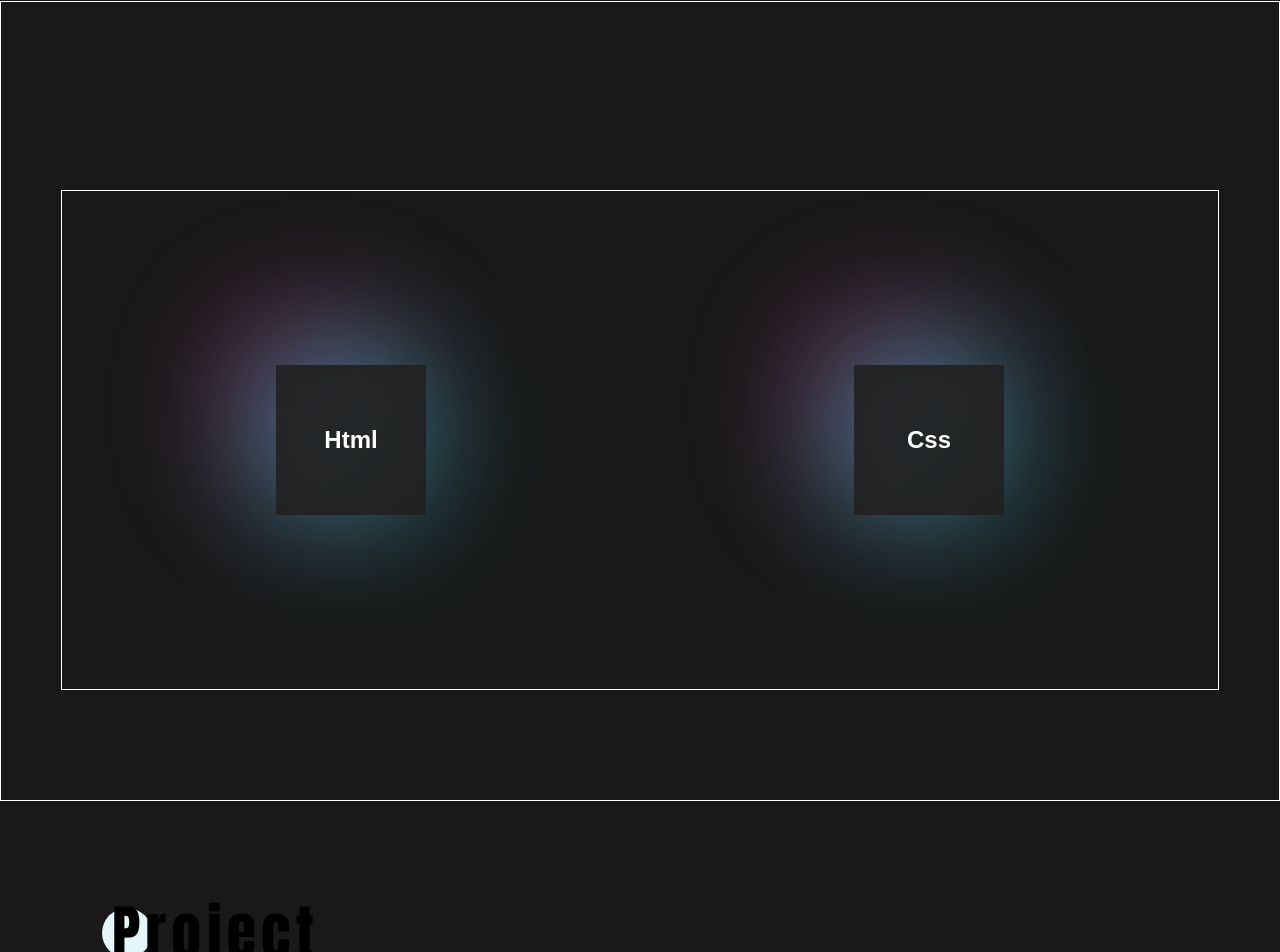
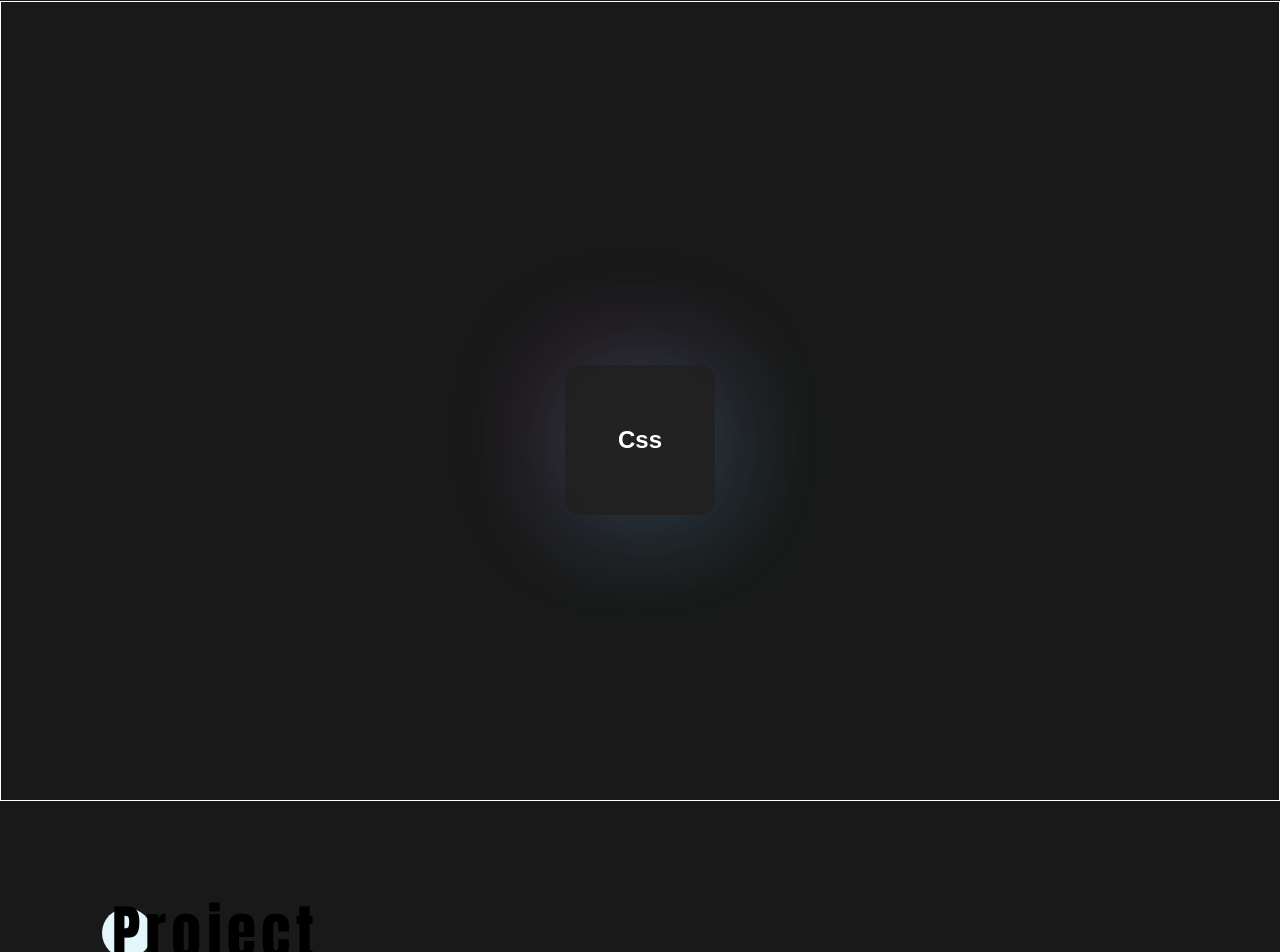
Before and after one commit to eunyechan/my-portfolio, a React (Create React App) app: page / in a window 1280 px wide. Shown: the part 1699-2651 px from the top of the page. Built offline with nearby package versions, Linux system fonts and the light colour scheme.

Commit message:
스킬부분

```diff
--- a/src/App.tsx
+++ b/src/App.tsx
@@ -976,7 +976,6 @@ const BodySkilsCircleContainer = styled.div`
   position: relative;
   overflow: hidden;
   z-index: 0;
-  border: 1px solid white;
 `;
 
 const backglow1 = keyframes`
@@ -1050,7 +1049,7 @@ const BodySkilsHtmlCircle = styled(motion.div)`
   color: white;
   position: relative;
   cursor: pointer;
-  &:hover {
+  /* &:hover {
     .html_big_circle {
       display: flex;
       opacity: 1;
@@ -1059,7 +1058,7 @@ const BodySkilsHtmlCircle = styled(motion.div)`
       display: none;
       opacity: 0;
     }
-  }
+  } */
 `;
 
 const BodySkilsCssCircle = styled(motion.div)`
@@ -1067,18 +1066,31 @@ const BodySkilsCssCircle = styled(motion.div)`
   width: 150px;
   height: 150px;
   color: white;
-  position: relative;
+  /* position: relative; */
   cursor: pointer;
-
   &:hover {
+    .css_circle_glow {
+    }
+  }
+
+  /* &:hover {
     .css_big_circle {
-      display: flex;
       opacity: 1;
     }
     .html_circle_glow {
-      display: none;
       opacity: 0;
     }
+  } */
+`;
+
+const boxFade = keyframes`
+  from {
+    display:none;
+    opacity: 0;
+  }
+  to {
+    display:flex;
+    opacity: 1;
   }
 `;
 
@@ -1093,18 +1105,20 @@ const BodySkilsCircleGlow = styled(motion.div)`
   color: white;
   font-weight: bold;
   position: relative;
-  transition-duration: 0.5s;
-  transition-delay: 1s;
+  animation: ${boxFade} 3s;
+  border-radius: 15px;
   &::before,
   &::after {
     position: absolute;
+    display: flex;
+    align-items: center;
     content: "";
-    top: -5%;
-    left: -5%;
-    height: 80%;
-    width: 80%;
+    /* top: -5%; */
+    /* left: -5%; */
+    height: 50%;
+    width: 50%;
     border-radius: 50%;
-    transform: translate(-50%, -50%);
+    /* transform: translate(-50%, -50%); */
     opacity: 0.5;
     filter: blur(60px);
   }
@@ -1121,29 +1135,31 @@ const BodySkilsCircleGlow = styled(motion.div)`
 `;
 
 const BodySkilsHtmlInline = styled(motion.div)`
-  display: none;
+  display: flex;
   color: white;
   font-size: 2rem;
   position: absolute;
-  width: 100%;
-  height: 100%;
+  /* width: 100%; */
+  /* height: 100%; */
   background: transparent;
-  opacity: 0;
-  transition-duration: 0.5s;
+  /* opacity: 0; */
   border: 1px solid white;
 `;
 
 const BodySkilsCssInline = styled(motion.div)`
-  display: none;
+  display: flex;
+  opacity: 1;
   color: white;
   font-size: 2rem;
   position: absolute;
+  top: 50%;
+  left: 50%;
+  transform: translate(-50%, -50%);
   width: 100%;
   height: 100%;
   background: transparent;
-  opacity: 0;
-  transition-duration: 0.5s;
   border: 1px solid white;
+  animation: ${boxFade} 3s;
 `;
 // Body Contact Big
 
@@ -1297,24 +1313,50 @@ const BodySkilsContainerVariants = {
   },
 };
 
-const BodySkilsMenuInlineBoxVariants = {
-  skilmenuopenbox: {
+const BodySkilsCircleGlowVariants = {
+  circleglowopen: {
+    width: "100%",
+    height: "100%",
+    display: "flex",
     opacity: 1,
-    display: "flex",
     transition: {
-      duration: 0.2,
+      duration: 1,
       type: "tween",
-      delay: 0.3,
     },
   },
 
-  skilmenuclosebox: {
+  circleglowclose: {
+    width: "0%",
+    height: "0%",
+    display: "none",
     opacity: 0,
+    transition: {
+      duration: 1,
+      type: "tween",
+    },
+  },
+};
+
+const BodySkilsCircleInlineVariants = {
+  circleinlineopen: {
+    width: "100%",
+    height: "100%",
+    display: "flex",
+    opacity: 1,
+    transition: {
+      duration: 1,
+      type: "tween",
+    },
+  },
+
+  circleinlineclose: {
+    width: "0%",
+    height: "0%",
     display: "none",
+    opacity: 0,
     transition: {
-      duration: 0.5,
+      duration: 1,
       type: "tween",
-      delay: 0.3,
     },
   },
 };
@@ -1680,19 +1722,7 @@ function Home() {
               <BodySkilsContainerRightLeftIconBox>
                 <BodySkilsContainerInlineLeftIconBox>
                   <BodySkilsCircleContainer>
-                    <BodySkilsHtmlCircle
-                      className="html_circle"
-                      whileHover={{
-                        display: "flex",
-                        width: "100%",
-                        height: "100%",
-                        type: "tween",
-                        position: "absolute",
-                      }}
-                      transition={{
-                        duration: 0.5,
-                      }}
-                    >
+                    {/* <BodySkilsHtmlCircle className="html_circle">
                       <BodySkilsCircleGlow
                         className="html_circle_glow"
                         whileHover={{
@@ -1706,54 +1736,32 @@ function Home() {
                       </BodySkilsCircleGlow>
                       <BodySkilsHtmlInline
                         className="html_big_circle"
-                        whileHover={{
-                          display: "flex",
-                          type: "tween",
-                        }}
-                        transition={{
-                          duration: 0.5,
-                        }}
+                        // whileHover={{
+                        //   display: "flex",
+                        //   type: "tween",
+                        // }}
+                        // transition={{
+                        //   duration: 0.5,
+                        // }}
                       >
                         <span>바보</span>
                       </BodySkilsHtmlInline>
-                    </BodySkilsHtmlCircle>
-
+                    </BodySkilsHtmlCircle> */}
                     <BodySkilsCssCircle
-                      whileHover={{
-                        display: "flex",
-                        position: "absolute",
-                        width: "100%",
-                        height: "100%",
-                        type: "tween",
-                        backgroundColor: "white",
+                      onClick={() => {
+                        setIsOpen(!isOpen);
                       }}
-                      transition={{
-                        duration: 0.5,
-                      }}
+                      whileHover={{ scale: 1.1 }}
                     >
-                      <BodySkilsCircleGlow
-                        className="html_circle_glow"
-                        whileHover={{
-                          type: "tween",
-                        }}
-                        transition={{
-                          duration: 0.5,
-                        }}
-                      >
-                        <span>Css</span>
-                      </BodySkilsCircleGlow>
-                      <BodySkilsCssInline
-                        className="css_big_circle"
-                        whileHover={{
-                          display: "flex",
-                          type: "tween",
-                        }}
-                        transition={{
-                          duration: 0.5,
-                        }}
-                      >
-                        <span>qqq</span>
-                      </BodySkilsCssInline>
+                      {!isOpen ? (
+                        <BodySkilsCircleGlow className="css_circle_glow">
+                          <span>Css</span>
+                        </BodySkilsCircleGlow>
+                      ) : (
+                        <BodySkilsCssInline className="css_big_circle">
+                          <span>qqq</span>
+                        </BodySkilsCssInline>
+                      )}
                     </BodySkilsCssCircle>
                   </BodySkilsCircleContainer>
                   {/* <BodySkilsContainerInlineLeftIconBoxTopDiv>
```
